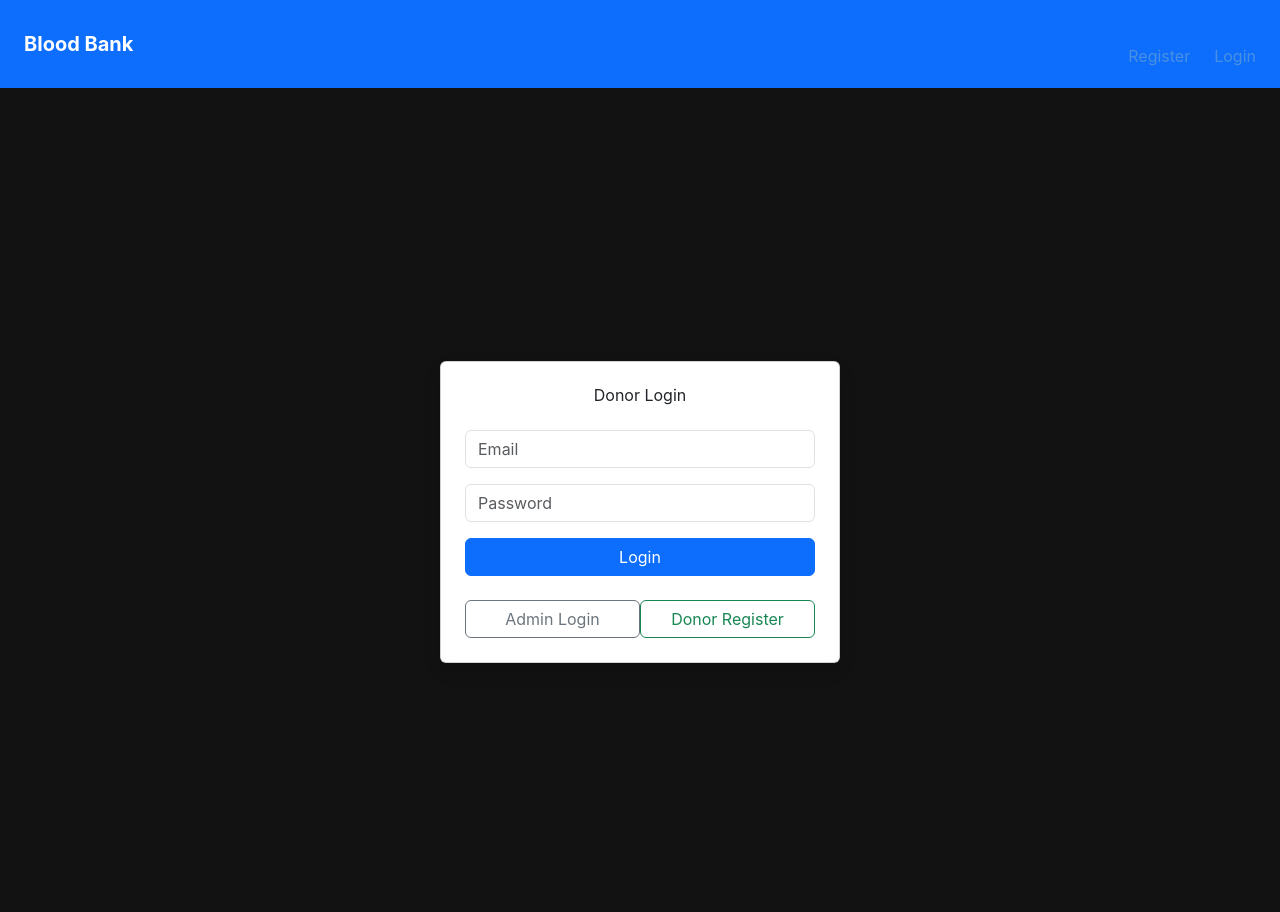
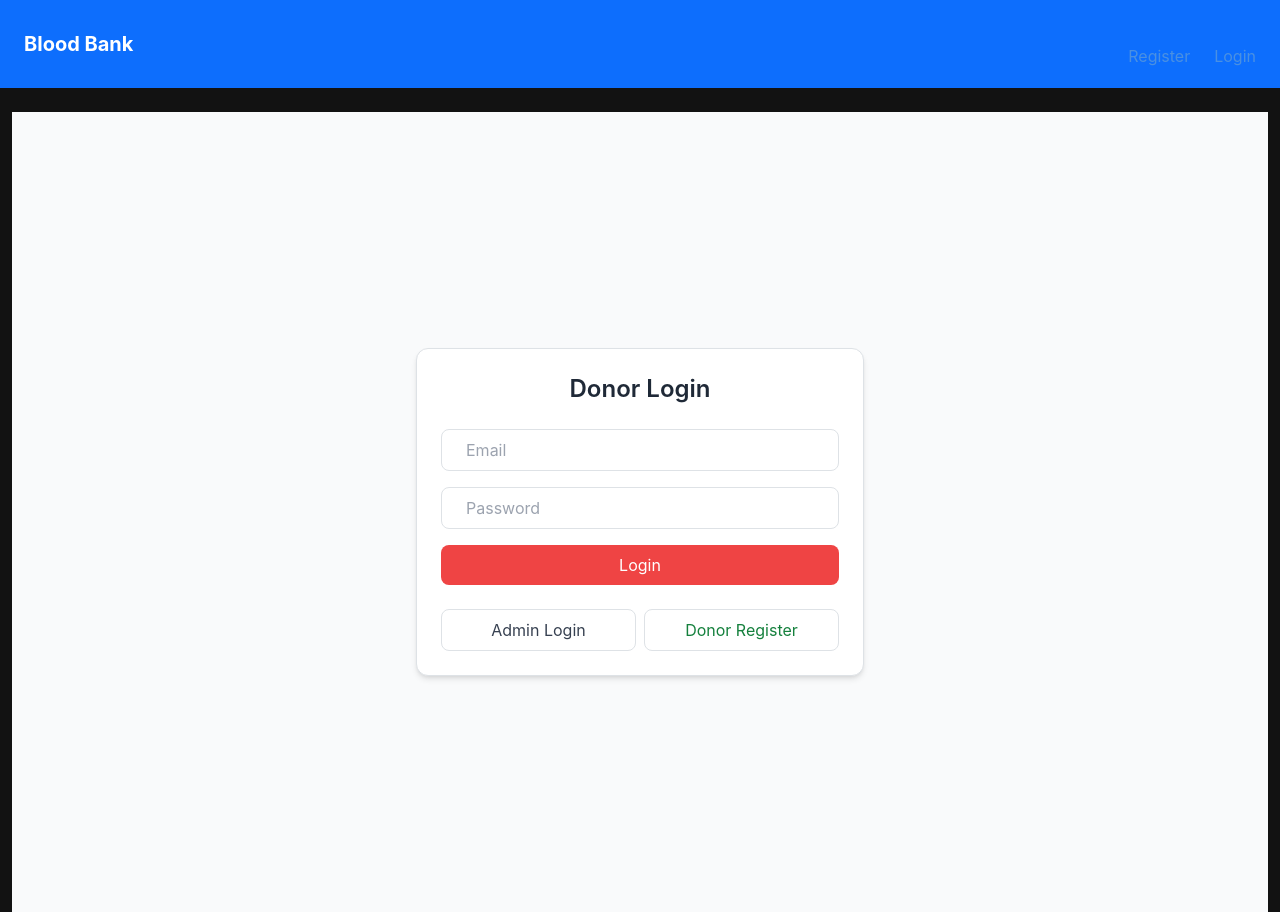
Before and after one commit to IshuAndani/Blood_Bank, a React (Create React App) app in the folder frontend/: page /donor/login in a window 1280 px wide. Built offline with nearby package versions, Linux system fonts and the light colour scheme; no server answers.

Commit message:
Refactor DonorLogin component for improved styling and user experience

```diff
--- a/frontend/src/pages/DonorLogin.js
+++ b/frontend/src/pages/DonorLogin.js
@@ -35,43 +35,62 @@ const Login = () => {
   };
 
   return (
-    <div className="container d-flex justify-content-center align-items-center min-vh-100">
-      <div className="card p-4 shadow" style={{ maxWidth: '400px', width: '100%' }}>
-        <h3 className="text-center mb-4">Donor Login</h3>
-        <form onSubmit={handleSubmit}>
-          <div className="mb-3">
+    <div className="flex items-center justify-center min-h-screen bg-gray-50 px-4">
+      <div className="w-full max-w-md bg-white border border-gray-200 rounded-xl shadow-md p-6">
+        <h3 className="text-2xl font-semibold text-center mb-4 text-gray-800">
+          Donor Login
+        </h3>
+        <form onSubmit={handleSubmit} className="space-y-4">
+          <div>
             <input
               type="email"
-              className="form-control"
+              className="w-full px-4 py-2 border text-black border-gray-300 rounded-lg focus:outline-none focus:ring-2 focus:ring-red-400"
               placeholder="Email"
               value={email}
               onChange={e => setEmail(e.target.value)}
               required
             />
           </div>
-
-          <div className="mb-3">
+          <div>
             <input
               type="password"
-              className="form-control"
+              className="w-full px-4 py-2 border text-black border-gray-300 rounded-lg focus:outline-none focus:ring-2 focus:ring-red-400"
               placeholder="Password"
               value={password}
               onChange={e => setPassword(e.target.value)}
               required
             />
           </div>
+          <button
+            type="submit"
+            className="w-full bg-red-500 hover:bg-red-600 text-white py-2 rounded-lg transition"
+          >
+            Login
+          </button>
 
-          <button type="submit" className="btn btn-primary w-100 mb-2">Login</button>
-
-          {error && <div className="alert alert-danger py-1 my-2">{error}</div>}
-          {success && <div className="alert alert-success py-1 my-2">{success}</div>}
+          {error && (
+            <div className="bg-red-100 text-red-700 px-4 py-2 rounded-md text-sm border border-red-200">
+              {error}
+            </div>
+          )}
+          {success && (
+            <div className="bg-green-100 text-green-700 px-4 py-2 rounded-md text-sm border border-green-200">
+              {success}
+            </div>
+          )}
         </form>
 
-        <div className="d-flex justify-content-between mt-3">
-          <button className="btn btn-outline-secondary w-48" onClick={() => navigate('/admin/login')}>
+        <div className="flex flex-col sm:flex-row gap-2 mt-4">
+          <button
+            className="flex-1 border border-gray-400 text-gray-700 py-2 rounded-lg hover:bg-gray-100 transition"
+            onClick={() => navigate('/admin/login')}
+          >
             Admin Login
           </button>
-          <button className="btn btn-outline-success w-48" onClick={() => navigate('/donor/register')}>
+          <button
+            className="flex-1 border border-green-400 text-green-700 py-2 rounded-lg hover:bg-green-50 transition"
+            onClick={() => navigate('/donor/register')}
+          >
             Donor Register
           </button>
         </div>
```
